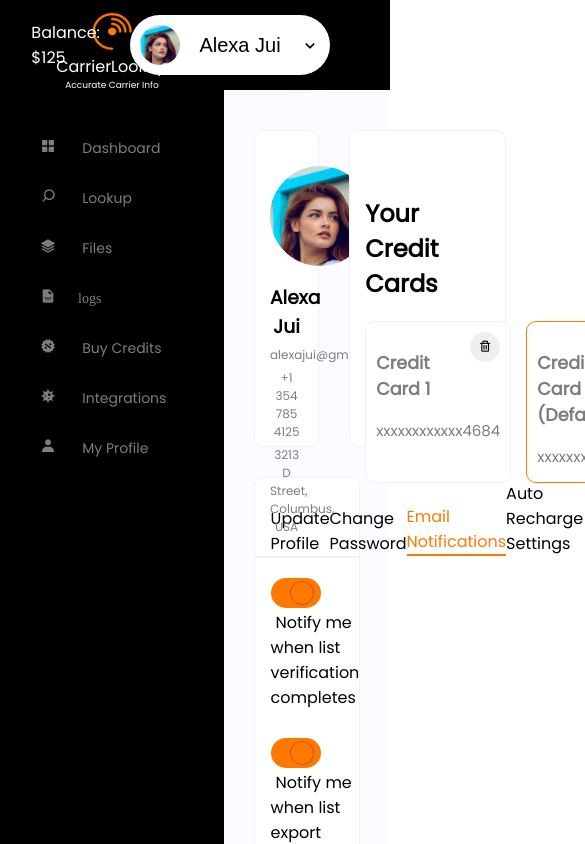
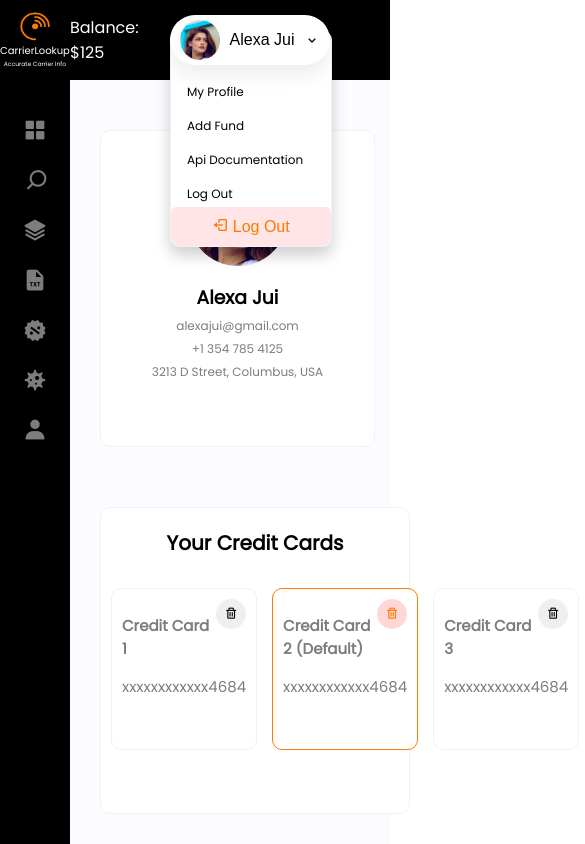
Before and after one commit to shaykat22/orangetoolzAssesment, a plain HTML site: page index.html in a window 390 px wide. Both pictures are taken after a click on the button "Alexa Jui". Shown: the top 844 px of the page, 585 px wide, since content can reach past the window. Drawn offline with nearby package versions, Linux system fonts and the light colour scheme.

Commit message:
responsive for middle devices

```diff
--- a/index.css
+++ b/index.css
@@ -50,6 +50,10 @@
     display: none;
     background-color: #262626;
     padding-left: 8px;
+}
+
+.submenu a {
+    display: block;
 }
 
 /* Add an active class to the active dropdown button */
@@ -391,3 +395,113 @@
     border-radius: 5px;
     margin-bottom: 50px;
 }
+
+/* Media Query For Medium Device */
+@media only screen and (max-width: 768px) {
+    .credit-input {
+        display: flex;
+        flex-direction: column;
+    }
+
+    .home-section {
+        width: calc(100vw - 70px);
+        left: 70px;
+        overflow-wrap: break-word;
+    }
+
+    .navbar {
+        width: calc(100% - 70px);
+        left: 70px;
+    }
+
+    .sidebar span {
+        display: none;
+    }
+
+    .sidebar {
+
+        display: flex;
+        flex-direction: column;
+        align-items: center;
+        width: 70px;
+    }
+
+    .sidebar ul {
+        padding-left: 0;
+    }
+
+    .sidebar li a {
+        font-size: 25px;
+    }
+
+    .sidebar .logo-details img {
+        height: 30px;
+        width: 30px;
+    }
+
+    .logo-details p {
+        font-size: 10px;
+    }
+
+    .logo-details small {
+
+        font-size: 6px;
+    }
+
+    .navbar {
+        height: 80px;
+    }
+
+    .navbar .profile-btn {
+        width: 160px;
+        height: 50px;
+        font-size: 16px;
+    }
+
+    .dropdown-content {
+        min-width: 160px;
+    }
+
+    .dropdown-content a {
+        font-size: 12px;
+        height: 10px;
+    }
+
+    .dropdown-content .log-btn {
+        width: 100%;
+        margin: auto;
+    }
+
+    .card-section {
+        display: flex;
+        flex-direction: column;
+    }
+
+    .user-card {
+        width: auto;
+        margin-right: 15px;
+    }
+
+    .card-title {
+        font-size: 20px;
+        text-align: center;
+        margin: 20px;
+    }
+
+    .card h3 {
+        font-size: 15px;
+    }
+
+    .credit-card-section {
+        width: 90%;
+        padding: 0 10px 5px 10px;
+    }
+
+    .home-content {
+        margin: 0 18px 30px 30px;
+    }
+
+    .title p {
+        font-size: 14px;
+    }
+}
--- a/index.html
+++ b/index.html
@@ -158,8 +158,8 @@
                 <li>
                     <label class="toggle">
                         <input class="toggle-checkbox" type="checkbox" checked>
-                        <div class="toggle-switch"></div>
-                        <span class="toggle-label"> Notify me when list export completes</span>
+                        <div class="toggle-switch marked-switch"></div>
+                        <span class="toggle-label marked"> Notify me when list export completes</span>
                     </label>
                 </li>
                 <li>
@@ -205,23 +205,23 @@
 
 
     <script>
-        // function myFunction() {
-        //     document.getElementById("myDropdown").classList.toggle("show");
-        // }
+        function myFunction() {
+            document.getElementById("myDropdown").classList.toggle("show");
+        }
 
-        // // Close the dropdown if the user clicks outside of it
-        // window.onclick = function (event) {
-        //     if (!event.target.matches('.profile-btn')) {
-        //         var dropdowns = document.getElementsByClassName("dropdown-content");
-        //         var i;
-        //         for (i = 0; i < dropdowns.length; i++) {
-        //             var openDropdown = dropdowns[i];
-        //             if (openDropdown.classList.contains('show')) {
-        //                 openDropdown.classList.remove('show');
-        //             }
-        //         }
-        //     }
-        // }
+        // Close the dropdown if the user clicks outside of it
+        window.onclick = function (event) {
+            if (!event.target.matches('.profile-btn')) {
+                var dropdowns = document.getElementsByClassName("dropdown-content");
+                var i;
+                for (i = 0; i < dropdowns.length; i++) {
+                    var openDropdown = dropdowns[i];
+                    if (openDropdown.classList.contains('show')) {
+                        openDropdown.classList.remove('show');
+                    }
+                }
+            }
+        }
 
         var dropdown = document.getElementsByClassName("dropdown-btn");
 var i;
--- a/switch.css
+++ b/switch.css
@@ -13,13 +13,27 @@
     vertical-align: middle;
     transition: background 0.25s;
 }
-  .toggle-switch:before, .toggle-switch:after {
+
+.toggle-switch:before,
+.toggle-switch:after {
     content: "";
+}
+
+.toggle .marked {
+    color: #7D7D7E;
+}
+
+.toggle .marked-switch {
+    border: 1px solid #FF7901;
+    border-radius: 30px;
+    background-color: #fff;
+}
+.marked-switch:before{
+    background-color: #FF7901;
 }
 .toggle-switch:before {
     display: block;
-
-    background:#FF7901;
+    background: white;
     border-radius: 50%;
     box-shadow: 0 0 0 1px rgba(0, 0, 0, 0.25);
     width: 22px;
@@ -29,15 +43,18 @@
     left: 4px;
     transition: left 0.25s;
 }
+
 .toggle:hover .toggle-switch:before {
     background: linear-gradient(to bottom, #fff 0%, #fff 100%);
     box-shadow: 0 0 0 1px rgba(0, 0, 0, 0.5);
 }
-  .toggle-checkbox:checked + .toggle-switch {
+
+.toggle-checkbox:checked+.toggle-switch {
     background: #FF7901;
     border-radius: 30px;
 }
-  .toggle-checkbox:checked + .toggle-switch:before {
+
+.toggle-checkbox:checked+.toggle-switch:before {
     left: 20px;
 }
 
```
Lines whose indentation alone changed are shown as unchanged.
